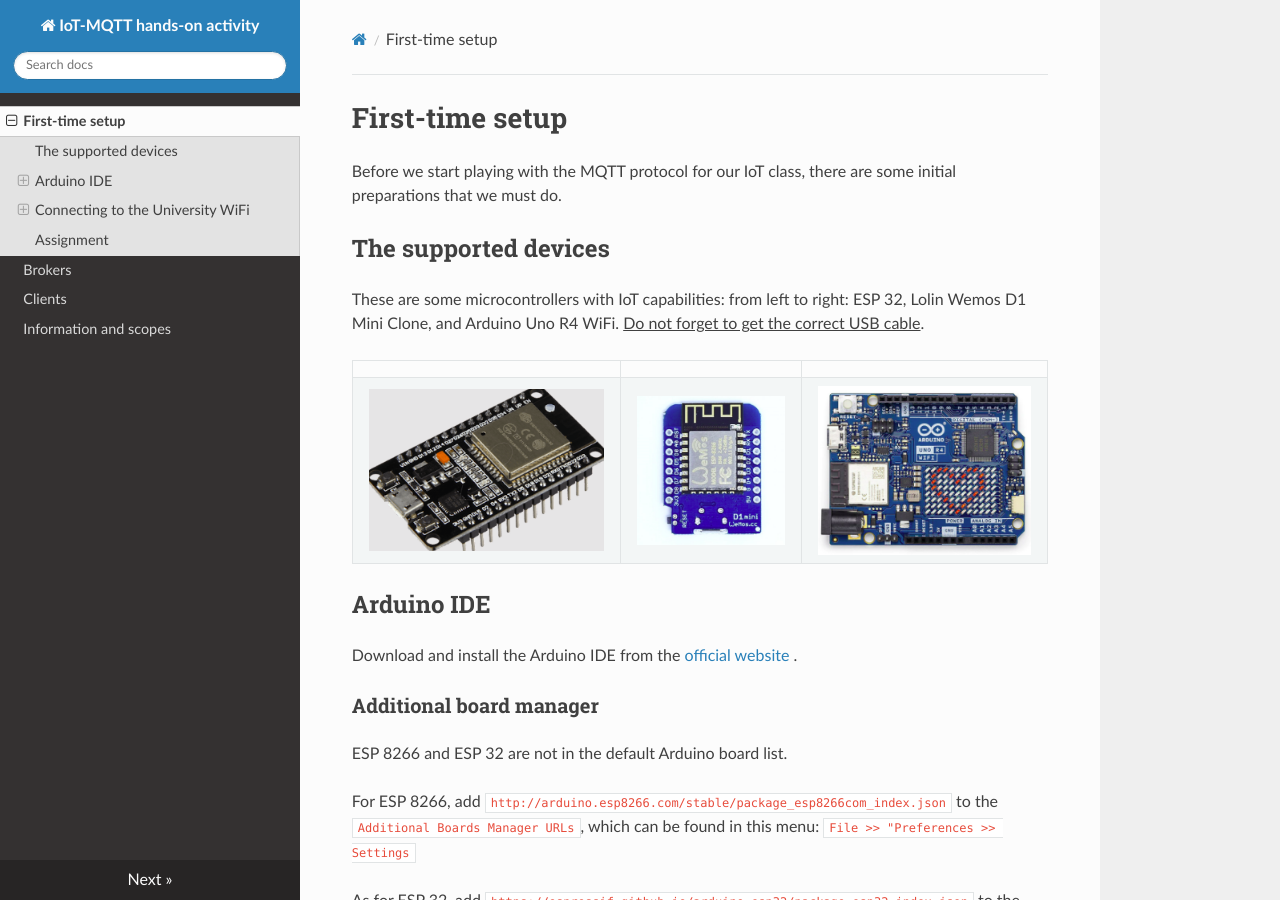
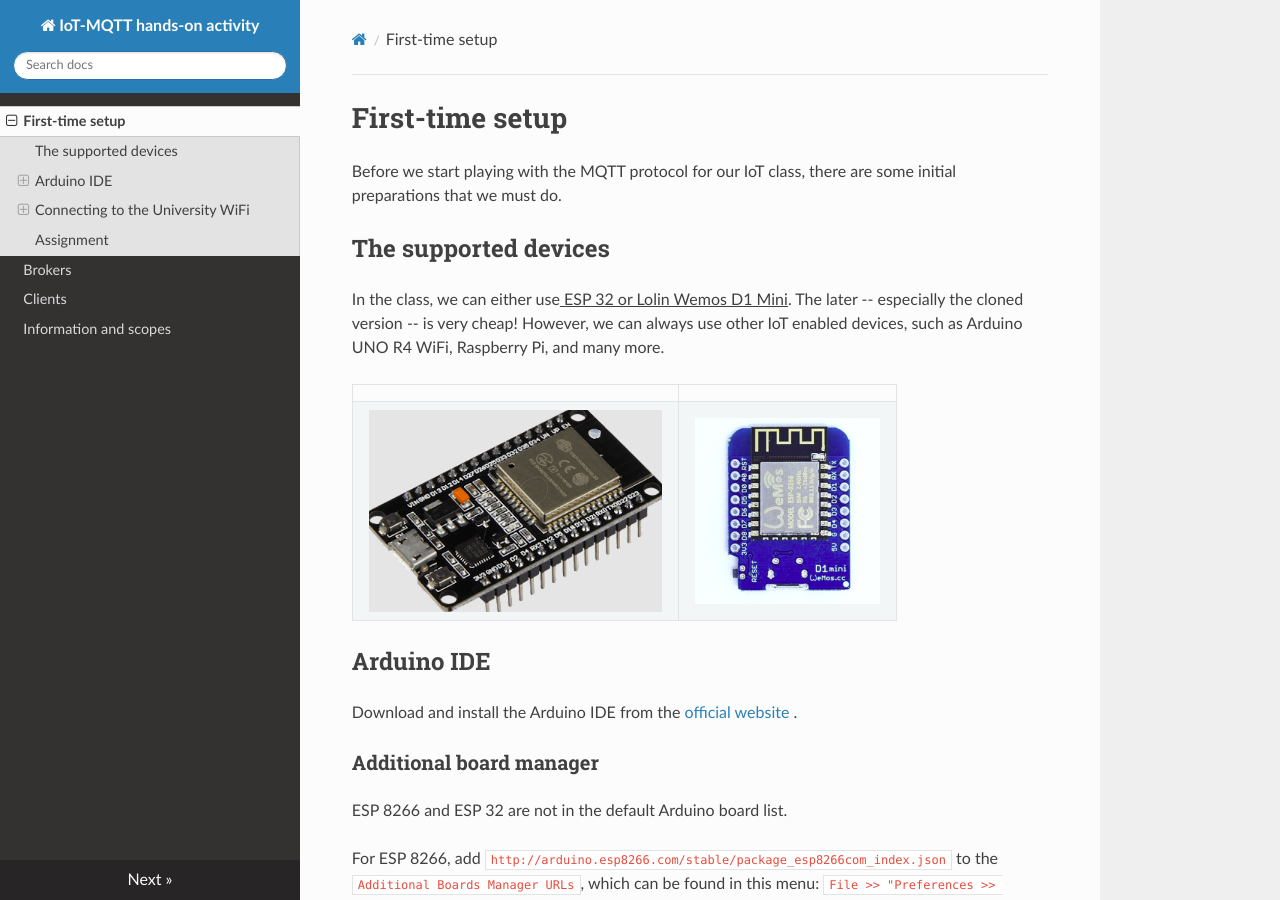
Before and after one commit to nitanurd/biomedic-iot-1, an MkDocs documentation site: the page built from docs/index.md, in a window 1280 px wide and 900 px high. Built offline with MkDocs 1.6.1, drawn with Linux system fonts in a browser that asks for light colours; nearby versions of some CDN libraries; some of the changed text lies outside the part shown.

Commit message:
Checkpoint

```diff
--- a/docs/index.md
+++ b/docs/index.md
@@ -1,13 +1,11 @@
 # First-time setup
 Before we start playing with the MQTT protocol for our IoT class, there are some initial preparations that we must do.
 ## The supported devices
+In the class, we can either use<u> ESP 32 or  Lolin Wemos D1 Mini</u>. The later -- especially the cloned version -- is very cheap! However, we can always use other IoT enabled devices, such as Arduino UNO R4 WiFi, Raspberry Pi, and many more.
 
-These are some microcontrollers with IoT capabilities: from left to right: ESP 32, Lolin Wemos D1 Mini Clone, and Arduino Uno R4 WiFi.
-<u>Do not forget to get the correct USB cable</u>.
-
-|                                                                 |                                                                                    |                                                                              |
-| --------------------------------------------------------------- | ---------------------------------------------------------------------------------- | ---------------------------------------------------------------------------- |
-| ![ESP 32\|240](attachments/Pasted%20image%2020241002173452.png) | ![Lolin Wemos D1 Mini Clone\|150](attachments/Pasted%20image%2020241002173115.png) | ![Arduono Uno R4 WiFi\|210](attachments/Pasted%20image%2020241001140659.png) |
+|                                                                 |                                                                                    |
+| --------------------------------------------------------------- | ---------------------------------------------------------------------------------- |
+| ![ESP 32\|240](attachments/Pasted%20image%2020241002173452.png) | ![Lolin Wemos D1 Mini Clone\|150](attachments/Pasted%20image%2020241002173115.png) |
 
 ## Arduino IDE
 Download and install the Arduino IDE from the [official website](https://www.arduino.cc/en/software) .
```
Also changed, not shown: other parts of docs/index.md (+0 -7 lines), site/index.html, site/search/search_index.json, 1 other file.
